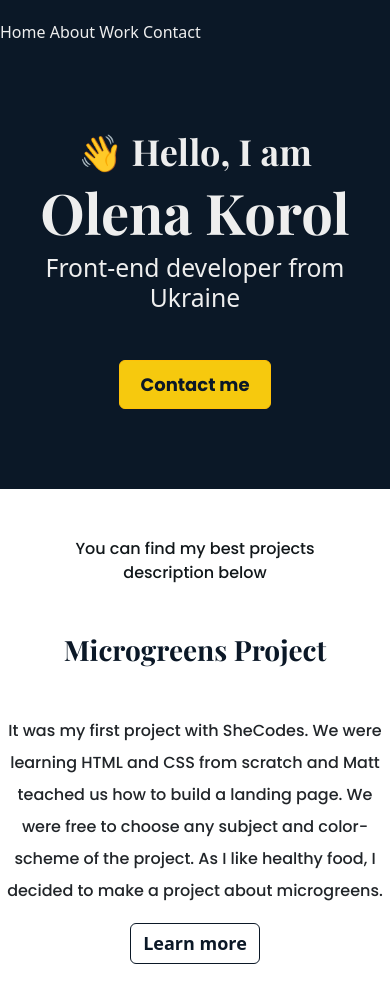
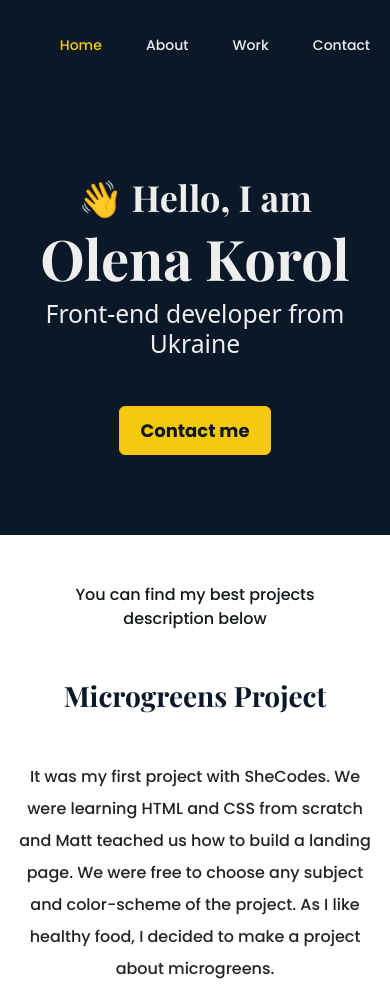
Before and after one commit to Okirey/portfolio-project, a plain HTML site: page index.html in a window 390 px wide. Shown: the top 988 px of the page. Drawn offline with nearby package versions, Linux system fonts and the light colour scheme.

Commit message:
Finished nav bar, made it responsive

```diff
--- a/index.html
+++ b/index.html
@@ -18,20 +18,17 @@
     <title>Document</title>
 </head>
 <body>
+      <div class="container-fluid">
+        <nav class="d-flex justify-content-end">
+        <ul>
 
-
-        <nav>
-        <ul>
-            <li> <a href="/">Home</a></li>
+            <li class="active"> <a href="/">Home</a></li>
             <li> <a href="/about.html">About</a></li>
             <li> <a href="/work.html">Work</a></li>
             <li> <a href="/contact.html">Contact</a></li>
         </ul>
         </nav>
-
-
-
-
+</div>
     <div class="hero">
 
     <p>👋 Hello, I am</p>
@@ -73,7 +70,7 @@
         <div class="col text-block">
             <h2 class=" mb-5 projects-heading">Poppy-flower Project</h2>
             <p class="projects-description">It was easy and kind of "just-for-fun" project. But it was really useful because we learned how to build multiple-pages websites. And I like this picture with beautiful flower and funny bug on its petals.</p>
-                <a href="" class="btn btn-branding-outline">Learn more</a>
+                <a href="" class="btn btn-branding-outline mb-5">Learn more</a>
         </div>
     </div>
 </div>
--- a/styles/portfolio.css
+++ b/styles/portfolio.css
@@ -5,21 +5,25 @@
     --buttons-color:#F6C90E;
 
 }
+.container-fluid{
+    padding: 0;
+}
+h1 {
+font-size: 96px;
+font-family: "Playfair Display", serif;
+}
 
-h1 {
-    font-size: 96px;
-font-family: "Playfair Display", serif;
-
-}
 p {
-
 font-weight: normal;
 font-size: 18px
 }
 nav{
     background-color: var(--primary-color);
     color: var(--font-color);
-   padding-top: 20px;
+    padding: 25px 0;
+    line-height: 40px;
+    font-family: "Poppins", serif;
+    font-size: 16px;
 }
 
 nav li {
@@ -30,15 +34,22 @@ nav ul{
     margin:0;
     padding: 0;
 }
-nav a{
+nav a {
+    margin: 0 50px;
     text-decoration: none;
     color: var(--font-color)
+
 }
+nav a:hover, nav li.active a {
+    color: var(--buttons-color);
+}
+
+
 .hero{
     background: var(--primary-color);
     text-align: center;
     color:var(--font-color) ;
-    padding: 160px 20px;
+    padding: 100px 20px;
 }
 .content-section{
     background: var(--primary-color);
@@ -130,6 +141,9 @@ font-size: 24px;
 .projects-heading {
     font-size: 28px;
 }
+.projects-description{
+    margin: 10px;
+}
 .hero {
     padding: 80px 20px;
 }
@@ -145,4 +159,8 @@ max-width: 200px;
 font-size: 36px;
 
 }
+nav a{
+    margin: 0 20px;
+    font-size: 14px;
 }
+}
```
